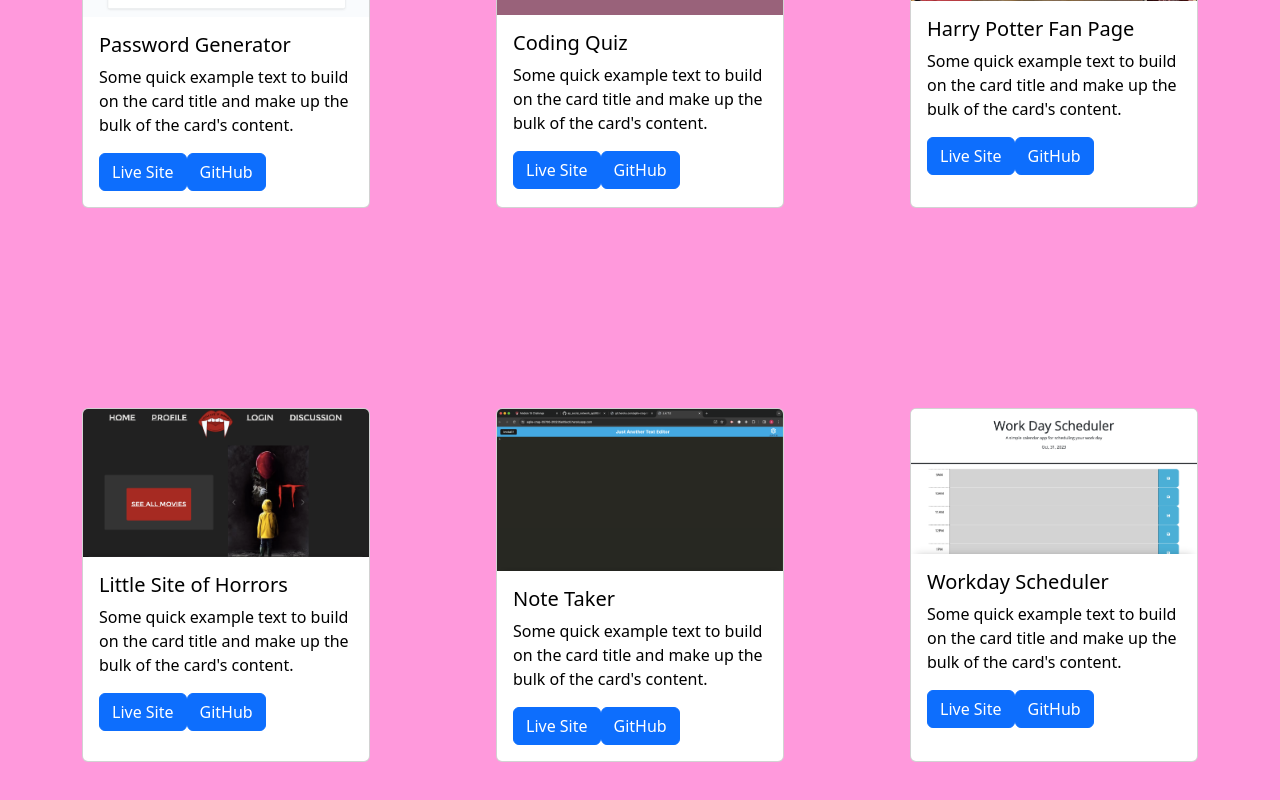
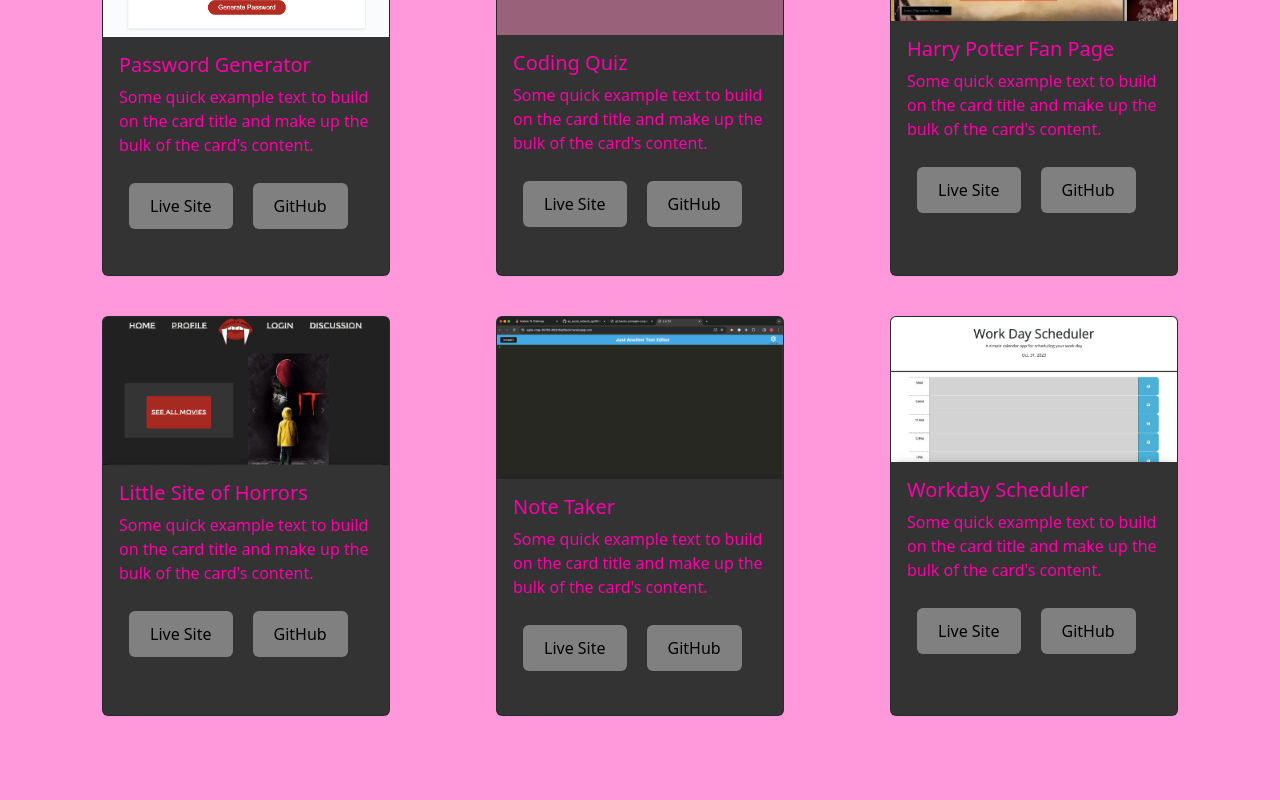
Before and after one commit to AlexPurfield/ap_react_portfolio, a React (Vite) app: page /Portfolio in a window 1280 px wide. Shown: the part 312-1112 px from the top of the page. After the commit the page ends 1048 px from the top, so only its background shows below. Built offline with nearby package versions, Linux system fonts and the light colour scheme.

Commit message:
styled portfolio page

```diff
--- a/src/components/Portfolio.jsx
+++ b/src/components/Portfolio.jsx
@@ -15,10 +15,10 @@ export default function Portfolio() {
               Some quick example text to build on the card title and make up the
               bulk of the card's content.
             </p>
-            <a href="https://alexpurfield.github.io/password-generator/" className="btn btn-primary">
+            <a href="https://alexpurfield.github.io/password-generator/" className="btn light-grey-button">
               Live Site
             </a>
-            <a href="https://github.com/AlexPurfield/password-generator" className="btn btn-primary">
+            <a href="https://github.com/AlexPurfield/password-generator" className="btn light-grey-button">
               GitHub
             </a>
           </div>
@@ -31,10 +31,10 @@ export default function Portfolio() {
               Some quick example text to build on the card title and make up the
               bulk of the card's content.
             </p>
-            <a href="https://alexpurfield.github.io/code-quiz/ " className="btn btn-primary">
+            <a href="https://alexpurfield.github.io/code-quiz/ " className="btn light-grey-button">
               Live Site
             </a>
-            <a href="https://github.com/AlexPurfield/code-quiz" className="btn btn-primary">
+            <a href="https://github.com/AlexPurfield/code-quiz" className="btn light-grey-button">
               GitHub
             </a>
           </div>
@@ -47,10 +47,10 @@ export default function Portfolio() {
               Some quick example text to build on the card title and make up the
               bulk of the card's content.
             </p>
-            <a href="https://nfillip.github.io/harrypotter-fanpage/" className="btn btn-primary">
+            <a href="https://nfillip.github.io/harrypotter-fanpage/" className="btn light-grey-button">
               Live Site
             </a>
-            <a href="https://github.com/nfillip/harrypotter-fanpage" className="btn btn-primary">
+            <a href="https://github.com/nfillip/harrypotter-fanpage" className="btn light-grey-button">
               GitHub
             </a>
           </div>
@@ -63,10 +63,10 @@ export default function Portfolio() {
               Some quick example text to build on the card title and make up the
               bulk of the card's content.
             </p>
-            <a href="https://little-site-of-horrors-1-f45120ac21d1.herokuapp.com/" className="btn btn-primary">
+            <a href="https://little-site-of-horrors-1-f45120ac21d1.herokuapp.com/" className="btn light-grey-button">
               Live Site
             </a>
-            <a href="https://github.com/ljkahn/littleSiteOfHorrors" className="btn btn-primary">
+            <a href="https://github.com/ljkahn/littleSiteOfHorrors" className="btn light-grey-button">
               GitHub
             </a>
           </div>
@@ -79,10 +79,10 @@ export default function Portfolio() {
               Some quick example text to build on the card title and make up the
               bulk of the card's content.
             </p>
-            <a href="https://secure-eyrie-45837-d5923870e1a2.herokuapp.com/" className="btn btn-primary">
+            <a href="https://secure-eyrie-45837-d5923870e1a2.herokuapp.com/" className="btn light-grey-button">
               Live Site
             </a>
-            <a href="https://github.com/AlexPurfield/ap_note_taker" className="btn btn-primary">
+            <a href="https://github.com/AlexPurfield/ap_note_taker" className="btn light-grey-button">
               GitHub
             </a>
           </div>
@@ -95,10 +95,10 @@ export default function Portfolio() {
               Some quick example text to build on the card title and make up the
               bulk of the card's content.
             </p>
-            <a href="https://alexpurfield.github.io/work_day_scheduler/" className="btn btn-primary">
+            <a href="https://alexpurfield.github.io/work_day_scheduler/" className="btn light-grey-button">
               Live Site
             </a>
-            <a href="https://github.com/AlexPurfield/work_day_scheduler" className="btn btn-primary">
+            <a href="https://github.com/AlexPurfield/work_day_scheduler" className="btn light-grey-button">
               GitHub
             </a>
           </div>
--- a/src/style/Navigation.css
+++ b/src/style/Navigation.css
@@ -21,7 +21,7 @@
   }
   .custom-nav-link:focus, .custom-nav-link:active {
     color: #FF69B4;
-    background-color: lightslategray;/* Pink color */
+    background-color: #808080;/* Pink color */
   }
   .nav-tabs {
     margin-right: 20px; /* Adjust the value as needed */
--- a/src/style/Portfolio.css
+++ b/src/style/Portfolio.css
@@ -5,5 +5,16 @@
   }
 
   .card {
-    margin-bottom: 200px; /* Add space between cards */
+    width: 300px; /* Adjust the width as needed */
+    height: 400px; /* Adjust the height as needed */
+    margin: 20px; /* Add space between cards */
+    background-color: #333;
+    color: #fc00a8; /* Pink text color */
   }
+
+  .light-grey-button {
+    background-color: #808080;
+    color: black; /* You can adjust the text color as needed */
+    margin: 10px; /* Add some space around the buttons */
+    padding: 10px 20px; /* Adjust the padding as needed */
+  }
```
